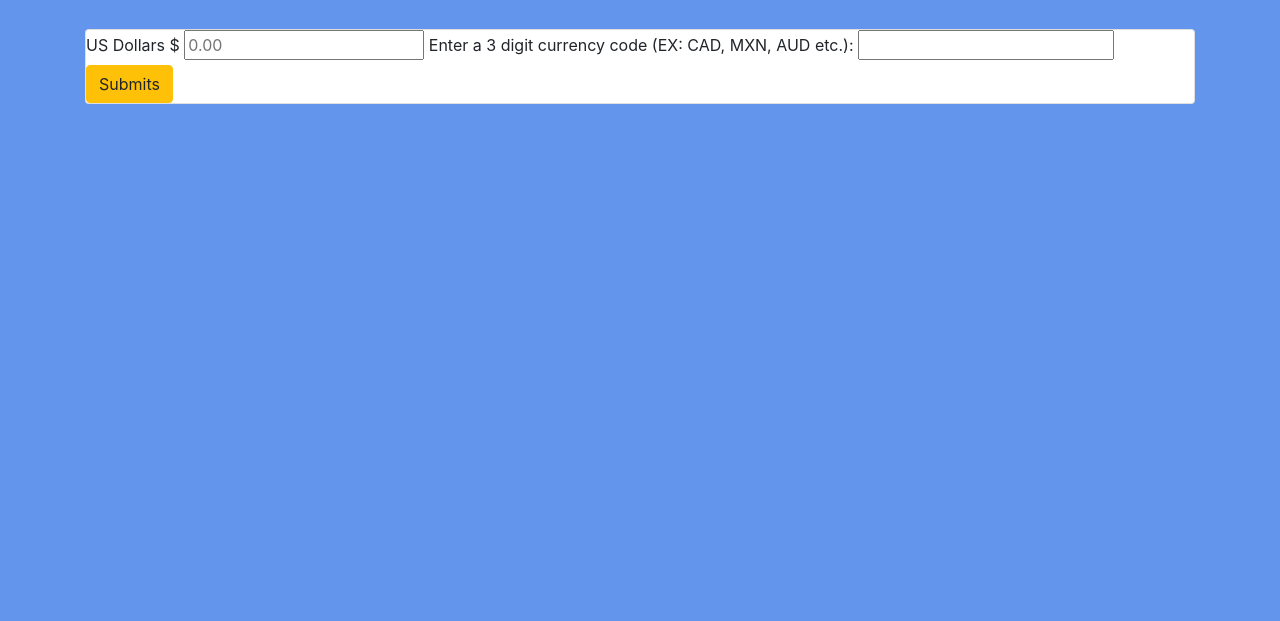
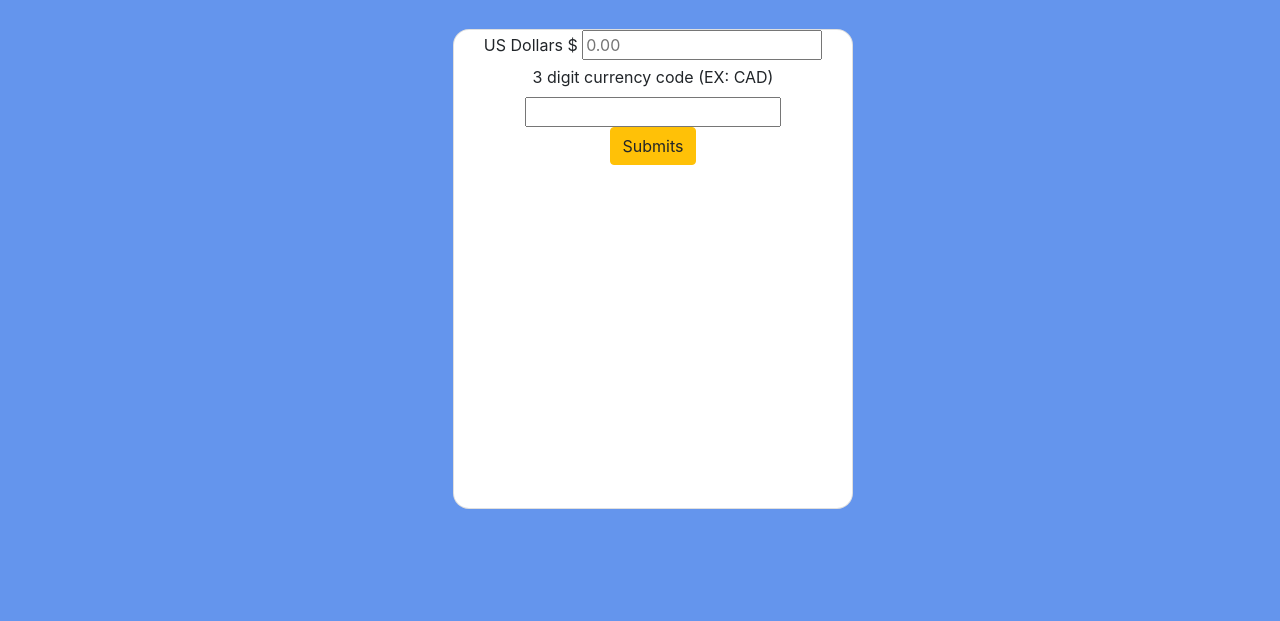
Before and after one commit to jakechaley/Currency-Exchanger, a website built with webpack: page src/index.html in a window 1280 px wide. Shown: the part 179-800 px from the top of the page. Built offline with nearby package versions, Linux system fonts and the light colour scheme.

Commit message:
put input fields into their own div

```diff
--- a/src/css/styles.css
+++ b/src/css/styles.css
@@ -5,4 +5,14 @@ body {
 .header {
   background-color: rgb(245, 53, 92);
   border-radius: 1em;
+  text-align: center;
 }
+
+.card-contents {
+  width: 25em;
+  height: 30em;
+  text-align: center;
+  border-radius: 1em;
+  margin-left: 23em;
+
+}
--- a/src/index.html
+++ b/src/index.html
@@ -6,17 +6,21 @@
 <body>
   <div class="container">
     <h1 class="jumbotron header">Currency Exchanger</h1>
-    <div class="card">
+    <div class="card card-contents">
       <form id="userInput">
-        <label for="dollarAmount">US Dollars $</label>
-        <input id="dollarAmount" type="number" placeholder="0.00" step="0.01" min="0" max="10000000000000">
-        <label for="currencyChoice">Enter a 3 digit currency code (EX: CAD, MXN, AUD etc.):</label>
-        <input type="text" id="currencyChoice">
+        <div class="dollarDiv">
+          <label for="dollarAmount">US Dollars $</label>
+          <input id="dollarAmount" type="number" placeholder="0.00" step="0.01" min="0" max="10000000000000">
+        </div>
+        <div>
+          <label for="currencyChoice">3 digit currency code (EX: CAD)</label>
+          <input type="text" id="currencyChoice">
+        </div>
         <button class="btn btn-warning">Submits</button>
       </form>
+      <div class="showErrors"></div>
+      <div class="exchangeResults"></div>
     </div>
-    <div class="showErrors"></div>
-    <div class="exchangeResults"></div>
 
   </div>
 </body>
```
